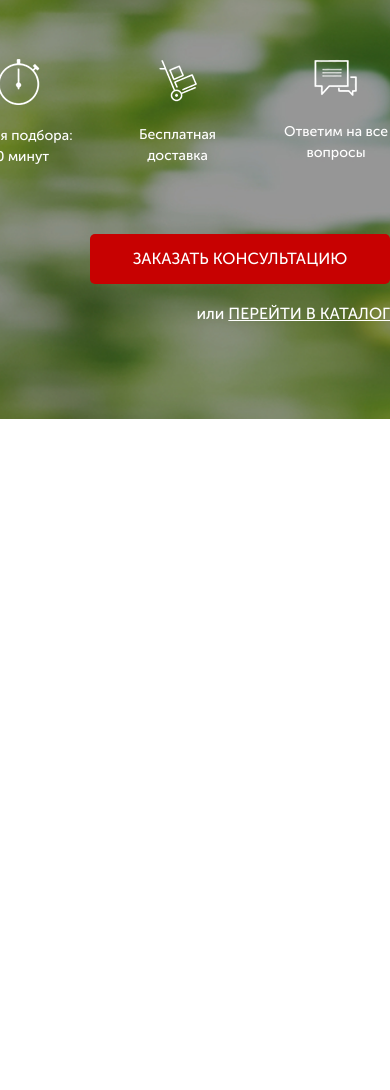
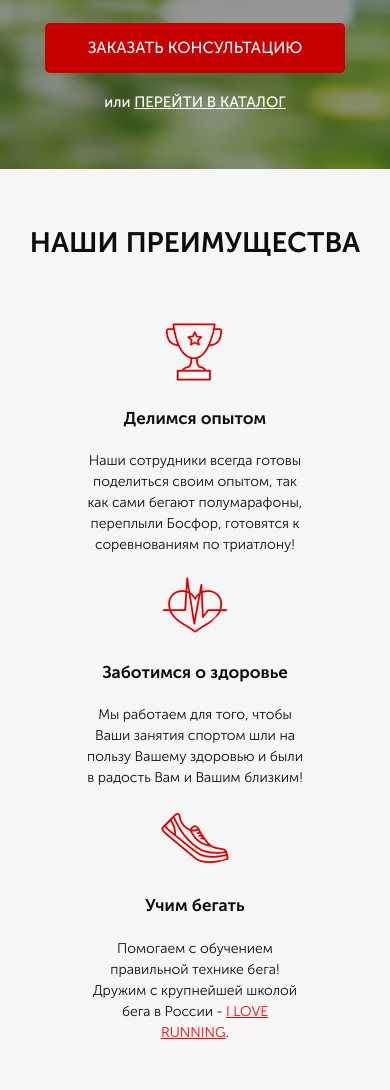
Before and after one commit to imikongi/pulse_project, a website: page src/index.html in a window 390 px wide. Shown: the part 411-1501 px from the top of the page. Before the commit the page ends 844 px from the top, so only its background shows below. Drawn offline with Linux system fonts and the light colour scheme.

Commit message:
First homework

```diff
--- a/src/css/buttons.min.css
+++ /dev/null
@@ -1 +0,0 @@
-.button{width:150px;height:30px;border-radius:5px;background-color:#c70101}
--- a/src/index.html
+++ b/src/index.html
@@ -5,8 +5,8 @@
     <meta http-equiv="X-UA-Compatible" content="IE=edge">
     <meta name="viewport" content="width=device-width, initial-scale=1.0">
     <title>Pulse</title>
+    <link rel="stylesheet" href="css/font.css">
     <link rel="stylesheet" href="css/bootstrap-reboot.min.css">
-    <link rel="stylesheet" href="css/font.css">
     <link rel="stylesheet" href="css/style.min.css">
 </head>
 <body>
@@ -62,5 +62,35 @@
 
         </div>
     </div>
+
+    <div class="advantages">
+        <div class="container">
+            <h2 class="title">НАШИ ПРЕИМУЩЕСТВА</h2>
+
+            <div class="advantages__wrapper">
+                <div class="advantages__item">
+                    <img src="img/advantages/cup_advantages.png" alt="">
+                    <h3 class="advantages__subtitle">Делимся опытом</h3>
+                    <p class="advantages__text">Наши сотрудники всегда готовы поделиться своим опытом,
+                        так как сами бегают полумарафоны, переплыли Босфор, готовятся к соревнованиям по триатлону!</p>
+                </div>
+                <div class="advantages__item">
+                    <img src="img/advantages/heart_advantages.png" alt="">
+                    <h3 class="advantages__subtitle">Заботимся о здоровье</h3>
+                    <p class="advantages__text">Мы работаем для того,
+                        чтобы Ваши занятия спортом шли на пользу Вашему здоровью и были в радость Вам и Вашим близким!
+                        </p>
+                </div>
+                <div class="advantages__item">
+                    <img src="img/advantages/shoe_advantages.png" alt="">
+                    <h3 class="advantages__subtitle">Учим бегать</h3>
+                    <p class="advantages__text">Помогаем с обучением
+                        правильной технике бега!
+                        Дружим с крупнейшей школой бега в России - <a href="#">I LOVE RUNNING</a>.
+                        </p>
+                </div>
+            </div>
+        </div>
+    </div>
 </body>
 </html>
--- /dev/null
+++ b/src/sass/base/_media.scss
@@ -0,0 +1,144 @@
+@media (max-width: 1200px) {
+    .header {
+        justify-content: space-around;
+    }
+    .promo {
+        min-height: 611px;
+        &__header {
+            font-size: 38px;
+        }
+        &__subheader {
+            font-size: 21px;
+        }
+        &__icons {
+            margin-top: 25px;
+        }
+
+    }
+    .button_main {
+        margin-top: 40px;
+    }
+    .title {
+        font-size: 28px;
+    }
+    .advantages {
+        &__wrapper {
+            justify-content: space-around;
+        }
+    }
+}
+
+@media (max-width: 991px) {
+    .promo {
+        min-height: 565px;
+        .header {
+            &__logo {
+                width: 200px;
+            }
+            &__official {
+                span {
+                    font-size: 17px;
+                }
+            }
+            &__phone {
+                font-size: 16px;
+            }
+        }
+        &__wrapper {
+            margin-top: 75px;
+            padding-right: 15px;
+        }
+        &__header {
+            font-size: 36px;
+        }
+        &__subheader {
+            font-size: 19px;
+        }
+        &__icons {
+            justify-content: space-around;
+        }
+        &__icon {
+            width: 99px;
+            font-size: 12px;
+        }
+        &__link {
+            font-size: 15px;
+        }
+    }
+    .advantages {
+        padding: 57px 0 57px 0;
+        &__item {
+            max-width: 217px;
+        }
+        &__subtitle {
+            margin-top: 21px;
+            font-size: 17px;
+        }
+        &__text {
+            margin-top: 14px;
+
+        }
+    }
+}
+@media (max-width: 767px) {
+    .promo {
+        .header {
+            justify-content: space-evenly;
+            &__logo {
+                width: 180px;
+            }
+            &__official {
+                font-size: 11px;
+                span {
+                    font-size: 15px;
+                }
+            }
+            &__phone {
+                font-size: 15px;
+            }
+            &__contacts {
+                .button {
+                    width: 139px;
+                }
+            }
+
+        }
+        &__wrapper {
+            align-items: center;
+            padding-right: 0;
+            margin-top: 60px;
+        }
+    }
+    .advantages {
+        &__wrapper {
+            flex-wrap: wrap;
+        }
+    }
+}
+
+@media (max-width: 575px) {
+    .promo {
+        padding-bottom: 56px;
+        .header {
+            &__logo {
+                width: 210px;
+            }
+            &__official {
+                display: none;
+            }
+            &__contacts {
+                display: none;
+            }
+
+        }
+        &__header {
+            text-align: center;
+        }
+        &__subheader {
+            text-align: center;
+        }
+        &__icons {
+            justify-content: center;
+        }
+    }
+}
--- /dev/null
+++ b/src/sass/blocks/_advantages.scss
@@ -0,0 +1,35 @@
+.advantages {
+    min-height: 470px;
+    background-color: #f6f6f6;
+    padding: 70px 0 78px 0;
+    &__wrapper {
+        margin-top: 57px;
+        display: flex;
+        justify-content: space-between;
+    }
+    &__item {
+        display: flex;
+        flex-direction: column;
+        align-items: center;
+        max-width: 247px;
+    }
+    &__subtitle {
+        margin-top: 30px;
+        color: #0d0d0d;
+        font-size: 18px;
+        font-weight: 700;
+        text-align: center;
+    }
+    &__text {
+        margin-top: 21px;
+        color: #0d0d0d;
+        font-size: 14px;
+        font-weight: 300;
+        text-align: center;
+        a {
+            color: #ff0000;
+            text-decoration: underline;
+            text-transform: uppercase;
+        }
+    }
+}
--- a/src/sass/style.scss
+++ b/src/sass/style.scss
@@ -1,5 +1,6 @@
 @import "base/variables";
 @import "base/mixins";
+
 
 /* @import "media" */
 
@@ -12,6 +13,16 @@
     margin: 0 auto;
 }
 
+.title {
+    color: #0d0d0d;
+    font-size: 30px;
+    font-weight: 700;
+    text-align: center;
+    text-transform: uppercase;
+}
+
 @import "blocks/promo";
 @import "blocks/header";
 @import "blocks/buttons";
+@import "blocks/advantages";
+@import "base/media";
```
Also changed, not shown: src/css/header.min.css (deleted), src/css/style.min.css, src/sass/_media.scss (deleted).
